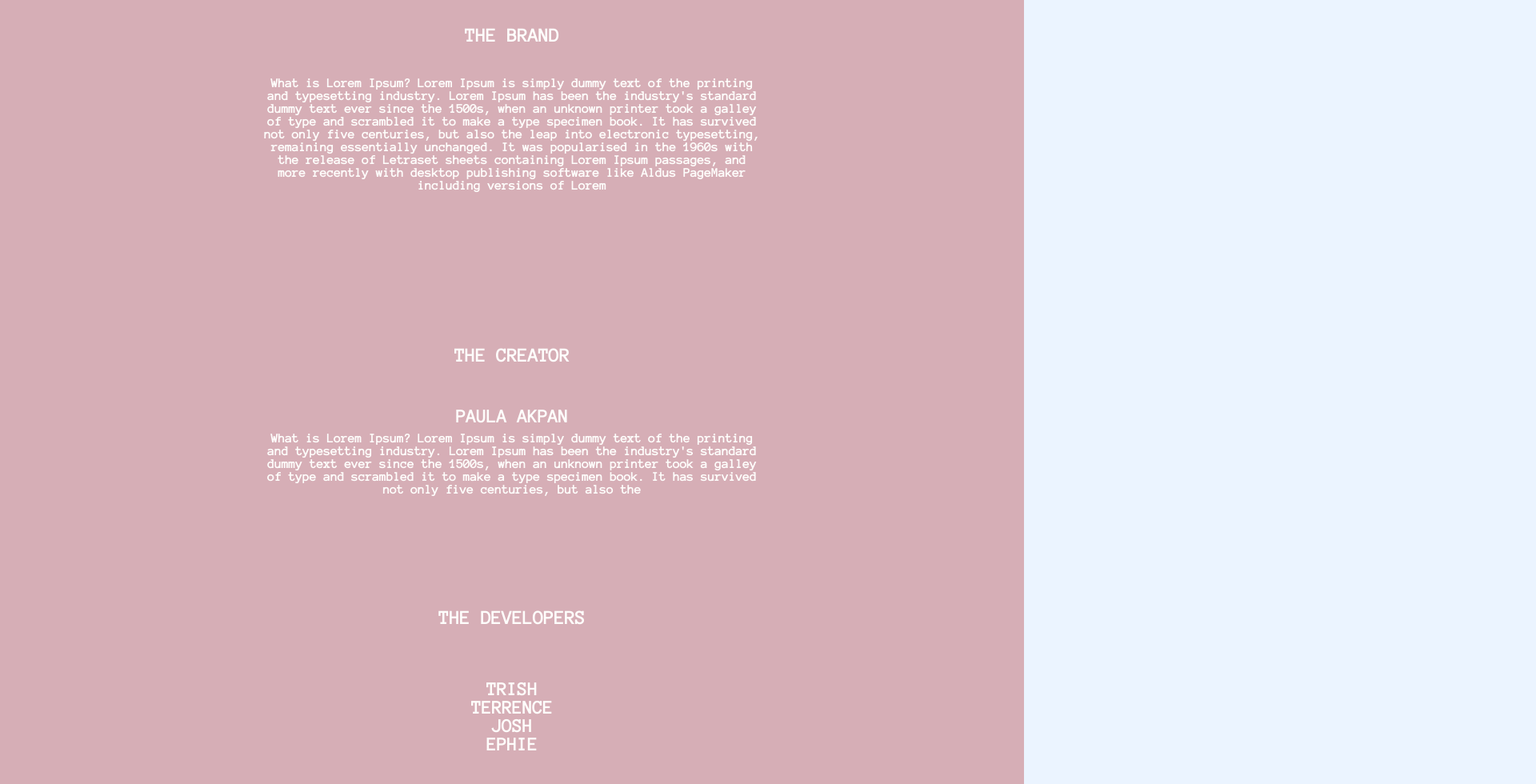
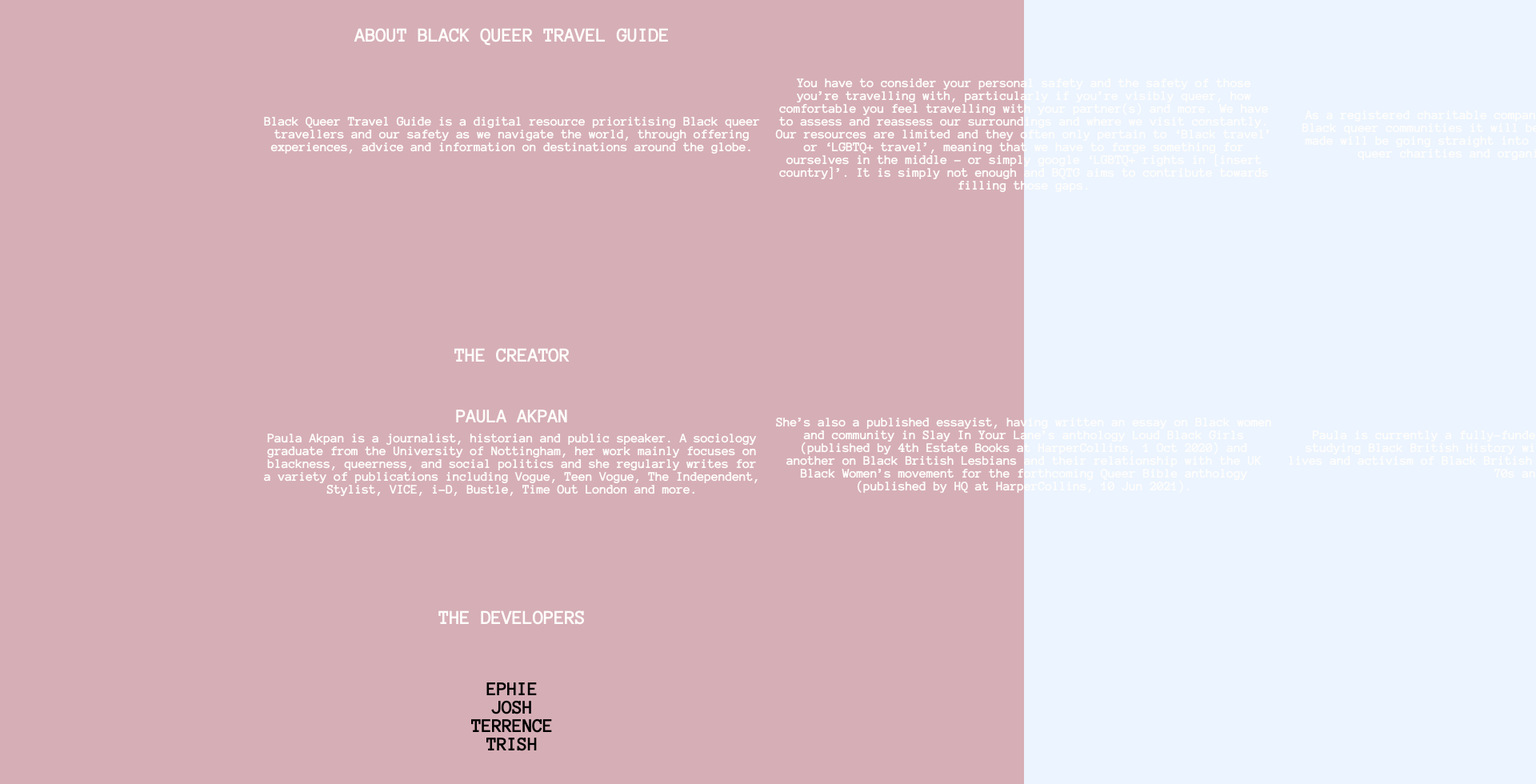
Before and after one commit to fac20/tfb-kjmp-frontend, a React (Create React App) app: page /about in a window 1280 px wide. Shown: the part 1580-2560 px from the top of the page at 80% size, 1920 px wide, since content can reach past the window. Built offline with nearby package versions, Linux system fonts and the light colour scheme; what react-animations would draw is missing.

Commit message:
links and content added

```diff
--- a/src/pages/about.js
+++ b/src/pages/about.js
@@ -48,18 +48,54 @@ export default function About() {
 					step=" Click to see what things are availible to do in that city"></HowToCard>
 			</div>
 			<div className="aboutbrand2">
-				<h2>THE BRAND </h2>
+				<h2>ABOUT BLACK QUEER TRAVEL GUIDE </h2>
 				<div className="textabout">
 					<p>
-						What is Lorem Ipsum? Lorem Ipsum is simply dummy text of the
-						printing and typesetting industry. Lorem Ipsum has been the
-						industry's standard dummy text ever since the 1500s, when an unknown
-						printer took a galley of type and scrambled it to make a type
-						specimen book. It has survived not only five centuries, but also the
-						leap into electronic typesetting, remaining essentially unchanged.
-						It was popularised in the 1960s with the release of Letraset sheets
-						containing Lorem Ipsum passages, and more recently with desktop
-						publishing software like Aldus PageMaker including versions of Lorem
+						Black Queer Travel Guide is a digital resource prioritising Black
+						queer travellers and our safety as we navigate the world, through
+						offering experiences, advice and information on destinations around
+						the globe.
+					</p>
+					<p>
+						You have to consider your personal safety and the safety of those
+						you’re travelling with, particularly if you’re visibly queer, how
+						comfortable you feel travelling with your partner(s) and more. We
+						have to assess and reassess our surroundings and where we visit
+						constantly. Our resources are limited and they often only pertain to
+						‘Black travel’ or ‘LGBTQ+ travel’, meaning that we have to forge
+						something for ourselves in the middle - or simply google ‘LGBTQ+
+						rights in [insert country]’. It is simply not enough and BQTG aims
+						to contribute towards filling those gaps.
+					</p>
+					<p>
+						As a registered charitable company (CIC), BQTG is committed to the
+						Black queer communities it will be serving and as a result, profits
+						made will be going straight into our services and supporting local
+						queer charities and organisations around the globe.
+					</p>
+					<p>
+						For four months, we spoke to over 20 Black queer activists and
+						community organisers around the world, from Jamaica to Papua New
+						Guinea to Nigeria, finding out about the daily precautions they take
+						in their countries, the grassroots work they're doing in their
+						communities and how they travel and navigate life. This research has
+						informed the building of the resources and will continue to shape
+						how we grow.
+					</p>
+					<p>
+						Through the afore-mentioned research carried with Black queer
+						activists globally, it’s also clear how much support is needed by
+						people who have been arrested, harassed by the public and police and
+						as a result, we would also seek to support these individuals through
+						financial support for legal services and representation.
+					</p>
+					<p>
+						We’re aiming to create a hub for Black queer activists to be able to
+						share resources, advice and more, alongside creating a conference
+						for Black queer creatives and activists to be about to share their
+						work, research, resources and practices. Eventually, we hope to run
+						retreats catered specifically for Black queer people, with free
+						retreats for younger Black queer people.
 					</p>
 				</div>
 			</div>
@@ -68,21 +104,64 @@ export default function About() {
 				<div className="textabout">
 					<h3>PAULA AKPAN </h3>
 					<p>
-						What is Lorem Ipsum? Lorem Ipsum is simply dummy text of the
-						printing and typesetting industry. Lorem Ipsum has been the
-						industry's standard dummy text ever since the 1500s, when an unknown
-						printer took a galley of type and scrambled it to make a type
-						specimen book. It has survived not only five centuries, but also the
+						Paula Akpan is a journalist, historian and public speaker. A
+						sociology graduate from the University of Nottingham, her work
+						mainly focuses on blackness, queerness, and social politics and she
+						regularly writes for a variety of publications including Vogue, Teen
+						Vogue, The Independent, Stylist, VICE, i-D, Bustle, Time Out London
+						and more.
+					</p>
+					<p>
+						She’s also a published essayist, having written an essay on Black
+						women and community in Slay In Your Lane’s anthology Loud Black
+						Girls (published by 4th Estate Books at HarperCollins, 1 Oct 2020)
+						and another on Black British Lesbians and their relationship with
+						the UK Black Women’s movement for the forthcoming Queer Bible
+						anthology (published by HQ at HarperCollins, 10 Jun 2021).
+					</p>
+					<p>
+						Paula is currently a fully-funded Masters student at Goldsmiths,
+						studying Black British History with an interest in mapping out the
+						lives and activism of Black British lesbians and queer women during
+						the 70s and 80s.
 					</p>
 				</div>
 			</div>
 			<div className="aboutbrand2">
 				<h2>THE DEVELOPERS </h2>
 				<div className="textabout">
-					<h3>TRISH </h3>
-					<h3>TERRENCE </h3>
-					<h3>JOSH </h3>
-					<h3>EPHIE </h3>
+					<h3>
+						<a
+							href="https://github.com/ephieo"
+							target="_blank"
+							rel="noopener noreferrer">
+							EPHIE
+						</a>
+					</h3>
+					<h3>
+						<a
+							href="https://github.com/jhart5"
+							target="_blank"
+							rel="noopener noreferrer">
+							JOSH
+						</a>
+					</h3>
+					<h3>
+						<a
+							href="https://github.com/netceer"
+							target="_blank"
+							rel="noopener noreferrer">
+							TERRENCE
+						</a>
+					</h3>
+					<h3>
+						<a
+							href="https://github.com/trishtracking"
+							target="_blank"
+							rel="noopener noreferrer">
+							TRISH
+						</a>
+					</h3>
 				</div>
 				<p className="footertext">
 					What is Lorem Ipsum? Lorem Ipsum is simply dummy text of the printing
--- a/src/pages/landing.js
+++ b/src/pages/landing.js
@@ -1,8 +1,8 @@
 import React from "react";
-
-import logo from "./../images/logo.svg";
+import logo from "./../images/logo.png";
 import { Container } from "./../styled-components/Containers";
 import { Link } from "react-router-dom";
+import Button from "../styled-components/Button";
 import Img from "./../styled-components/Img";
 
 export default function LandingPage() {
@@ -15,7 +15,9 @@ export default function LandingPage() {
 			</Container>
 			<footer>
 				<Link to="/admin/login">Admin</Link>
+				<Link to="/about">About</Link>
 			</footer>
+			{/* <Button>Enter</Button> */}
 		</>
 	);
 }
```
